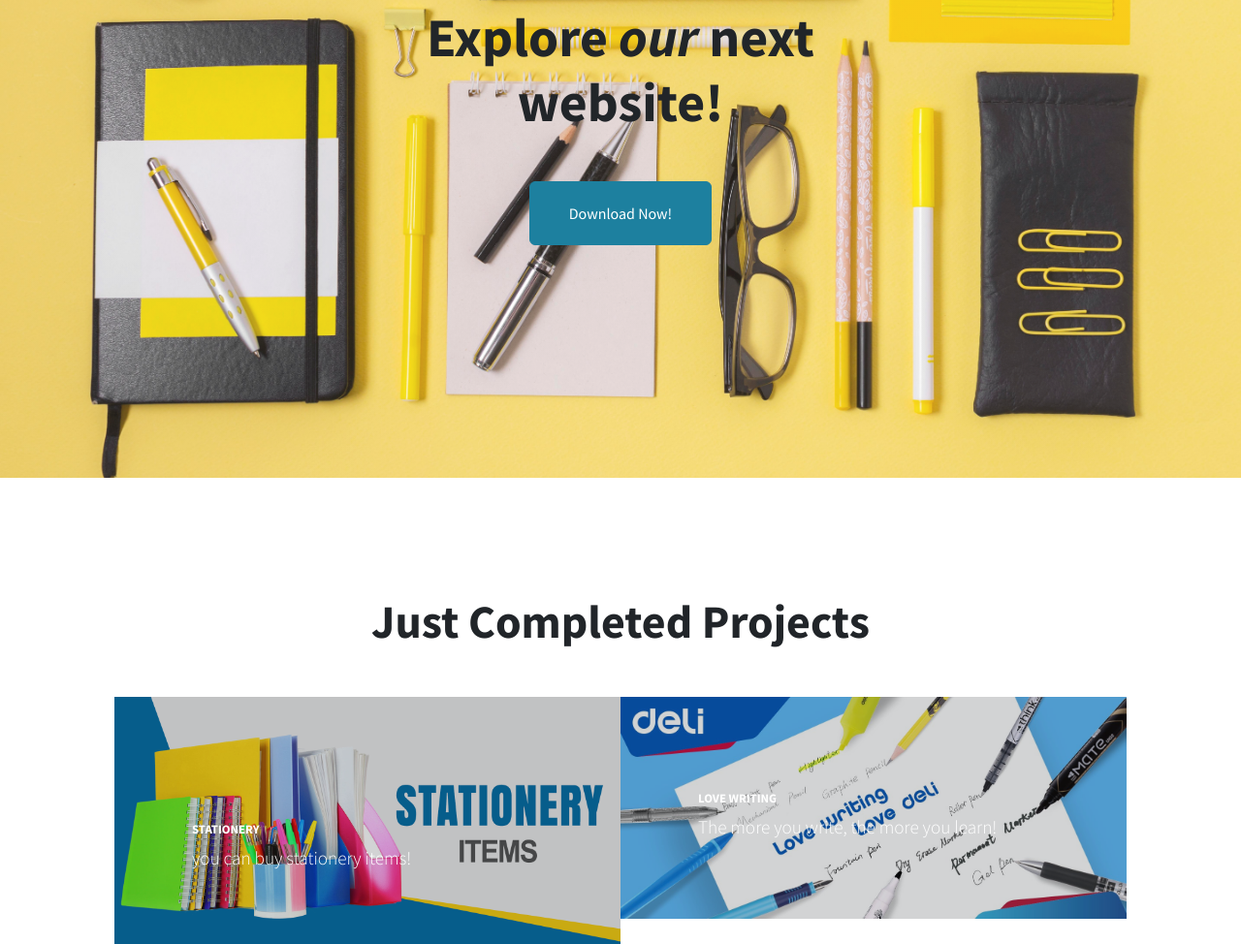
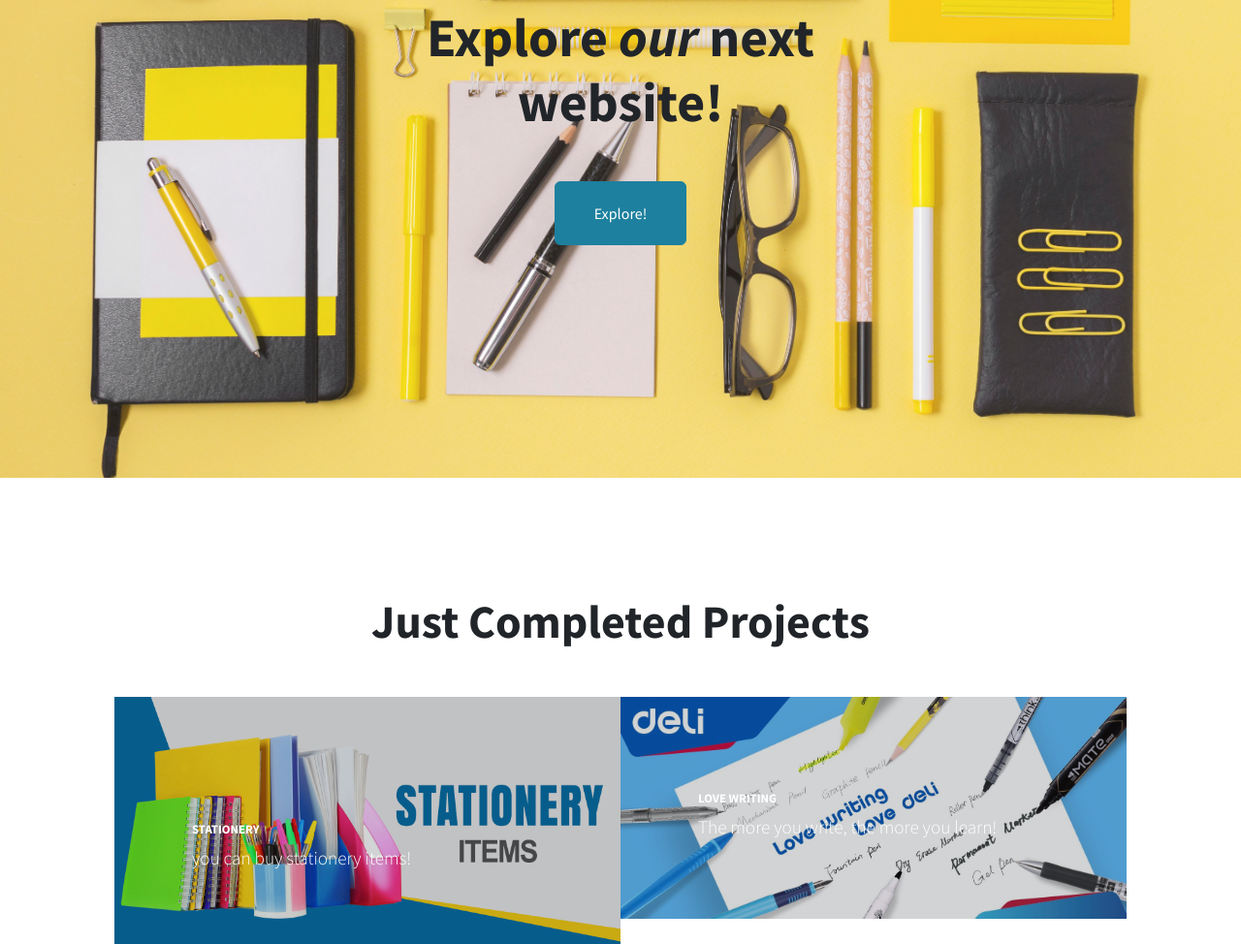
Before and after one commit to tahirnawaz57/Tahir-s-Stationery, a plain HTML site: page index.html in a window 1280 px wide. Shown: the part 2019-2993 px from the top of the page at 97% size. Drawn offline with nearby package versions, Linux system fonts and the light colour scheme.

Commit message:
Update index.html

```diff
--- a/index.html
+++ b/index.html
@@ -97,7 +97,7 @@
                     <em>our</em>
                     next website!
                 </h2>
-                <a class="btn btn-primary btn-xl" href="https://startbootstrap.com/theme/stylish-portfolio/">Download Now!</a>
+                <a class="btn btn-primary btn-xl" href="https://karachistationers.com/?srsltid=AfmBOor-LYexKkM28AvjBbvXa5f09Ms_PeckdwcjwK-BTru7mW0THSmo">Explore!</a>
             </div>
         </section>
         <!-- Portfolio-->
```
